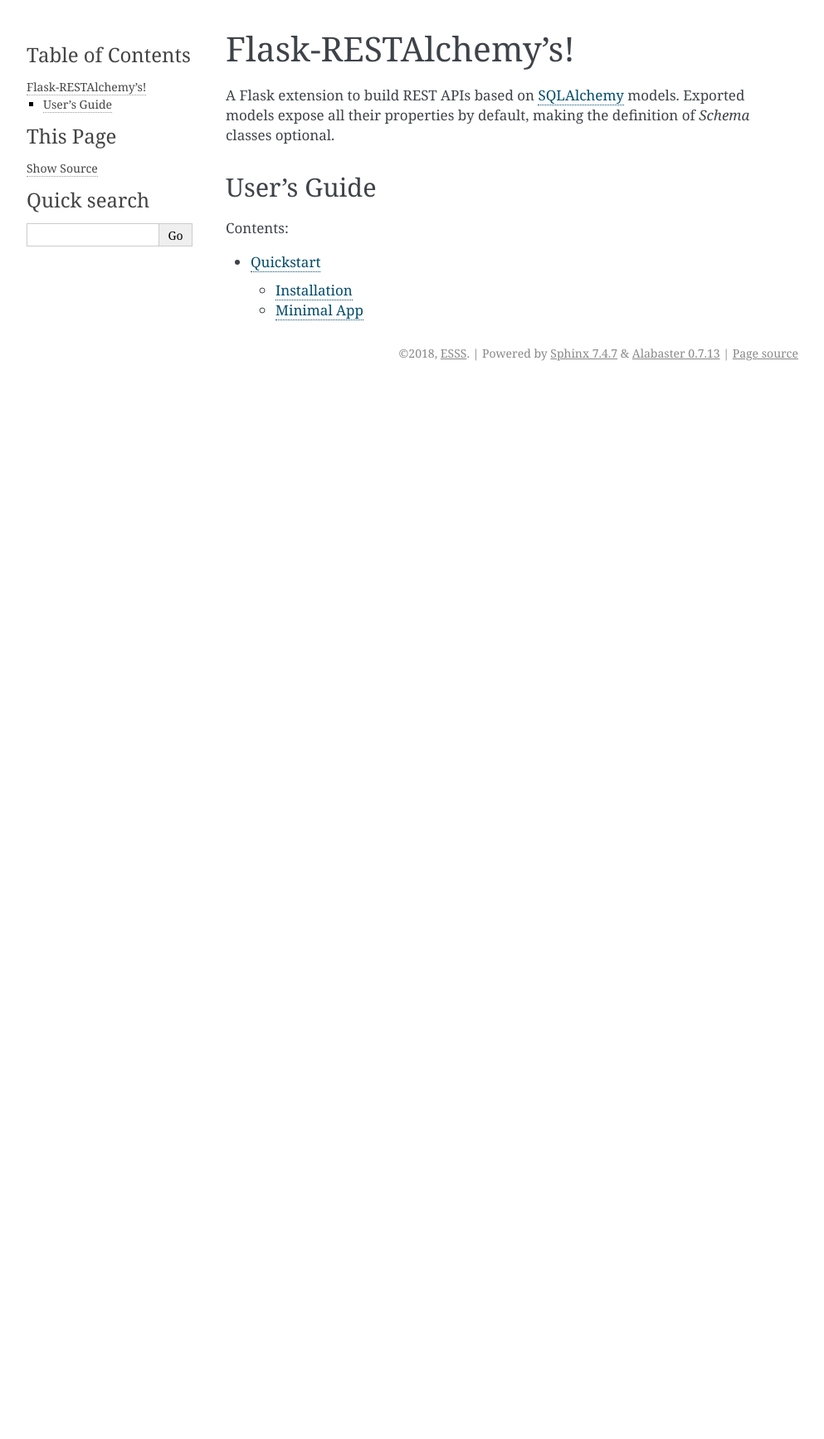
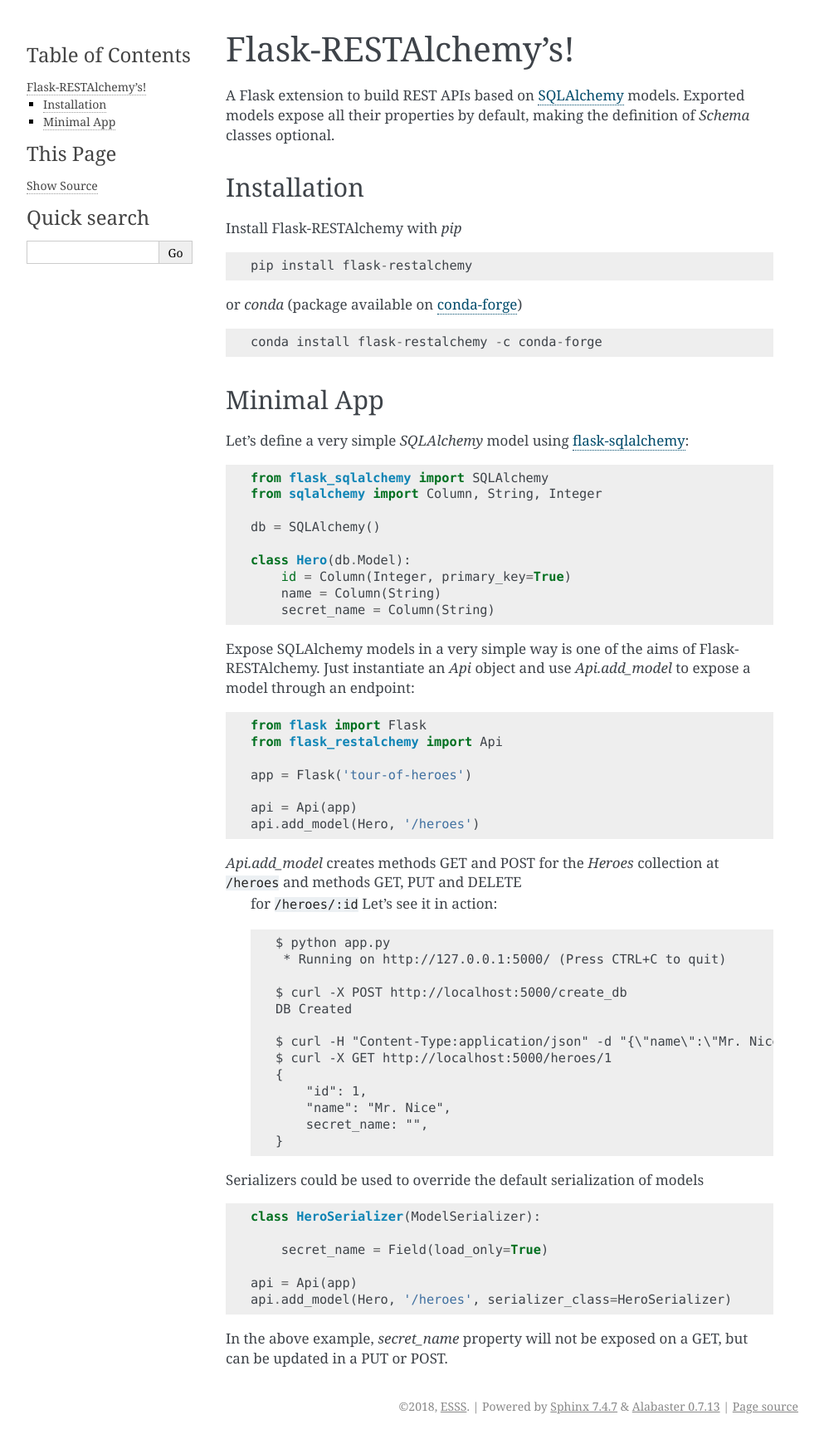
Before and after one commit to ESSS/flask-restalchemy, a Sphinx documentation site: the page built from docs/index.rst, in a window 1280 px wide. Shown: the whole page at 83% size, without its empty margins (148-1141 px from the left). Built offline with Sphinx 7.4.7, drawn with Linux system fonts in a browser that asks for light colours; before the commit the page ends 900 px from its top, so only the background shows below that.

Commit message:
Move all docs to a single file (fow now)

```diff
--- a/docs/index.rst
+++ b/docs/index.rst
@@ -9,14 +9,73 @@
 A Flask extension to build REST APIs based on `SQLAlchemy`_ models. Exported models expose all their properties by
 default, making the definition of *Schema* classes optional.
 
-User's Guide
+Installation
 ------------
 
-.. toctree::
-   :maxdepth: 2
-   :caption: Contents:
+Install Flask-RESTAlchemy with `pip` ::
 
-   quickstart
+    pip install flask-restalchemy
+
+or `conda` (package available on `conda-forge`_) ::
+
+    conda install flask-restalchemy -c conda-forge
 
 
+Minimal App
+-----------
+
+Let's define a very simple *SQLAlchemy* model using `flask-sqlalchemy`_: ::
+
+    from flask_sqlalchemy import SQLAlchemy
+    from sqlalchemy import Column, String, Integer
+
+    db = SQLAlchemy()
+
+    class Hero(db.Model):
+        id = Column(Integer, primary_key=True)
+        name = Column(String)
+        secret_name = Column(String)
+
+Expose SQLAlchemy models in a very simple way is one of the aims of Flask-RESTAlchemy. Just instantiate an `Api` object
+and use `Api.add_model` to expose a model through an endpoint: ::
+
+    from flask import Flask
+    from flask_restalchemy import Api
+
+    app = Flask('tour-of-heroes')
+
+    api = Api(app)
+    api.add_model(Hero, '/heroes')
+
+
+`Api.add_model` creates methods GET and POST for the `Heroes` collection at  ``/heroes`` and methods GET, PUT and DELETE
+ for ``/heroes/:id`` Let's see it in action: ::
+
+    $ python app.py
+     * Running on http://127.0.0.1:5000/ (Press CTRL+C to quit)
+
+    $ curl -X POST http://localhost:5000/create_db
+    DB Created
+
+    $ curl -H "Content-Type:application/json" -d "{\"name\":\"Mr. Nice\"}" http://localhost:5000/heroes
+    $ curl -X GET http://localhost:5000/heroes/1
+    {
+        "id": 1,
+        "name": "Mr. Nice",
+        secret_name: "",
+    }
+
+Serializers could be used to override the default serialization of models ::
+
+    class HeroSerializer(ModelSerializer):
+
+        secret_name = Field(load_only=True)
+
+    api = Api(app)
+    api.add_model(Hero, '/heroes', serializer_class=HeroSerializer)
+
+In the above example, `secret_name` property will not be exposed on a GET, but can be updated in a PUT or POST.
+
+.. _conda-forge: https://conda-forge.org
+.. _flask-sqlalchemy: http://lask-sqlalchemy.pocoo.org
 .. _SQLAlchemy: http://www.sqlalchemy.org
```
Also changed, not shown: 2 other files.
